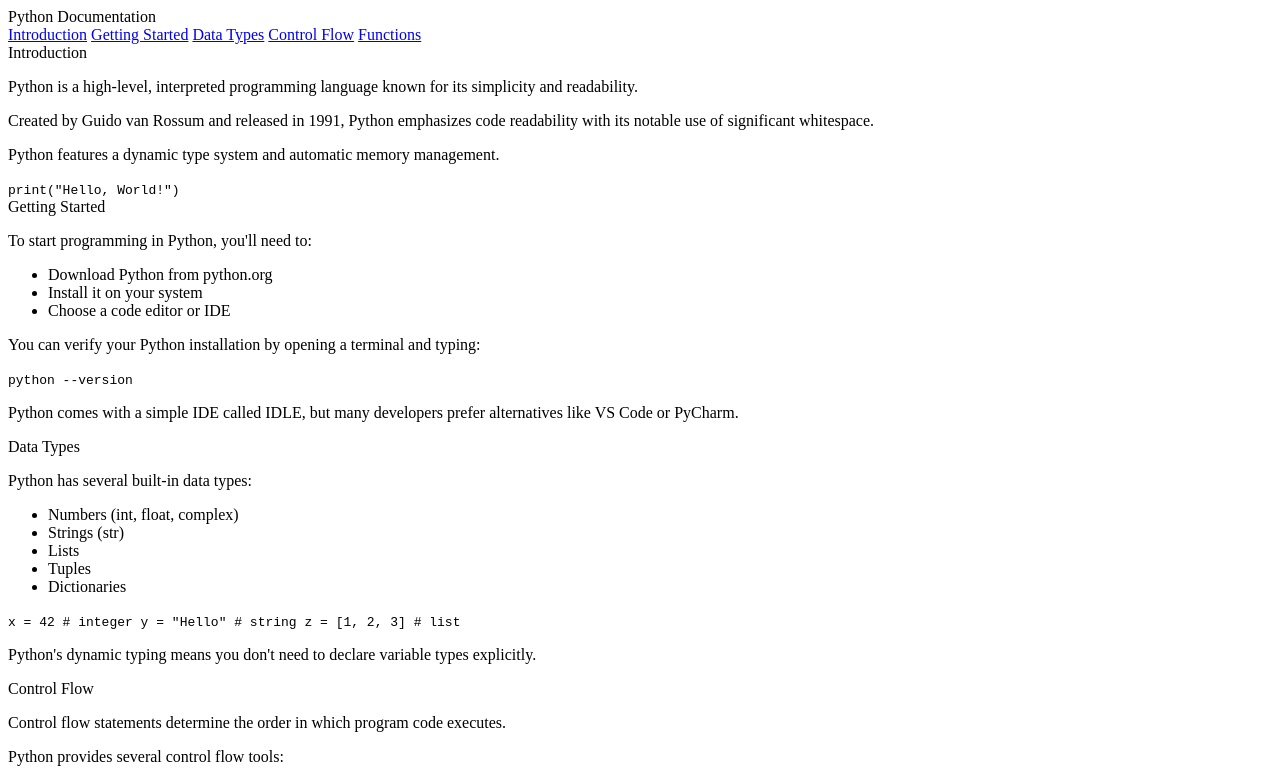
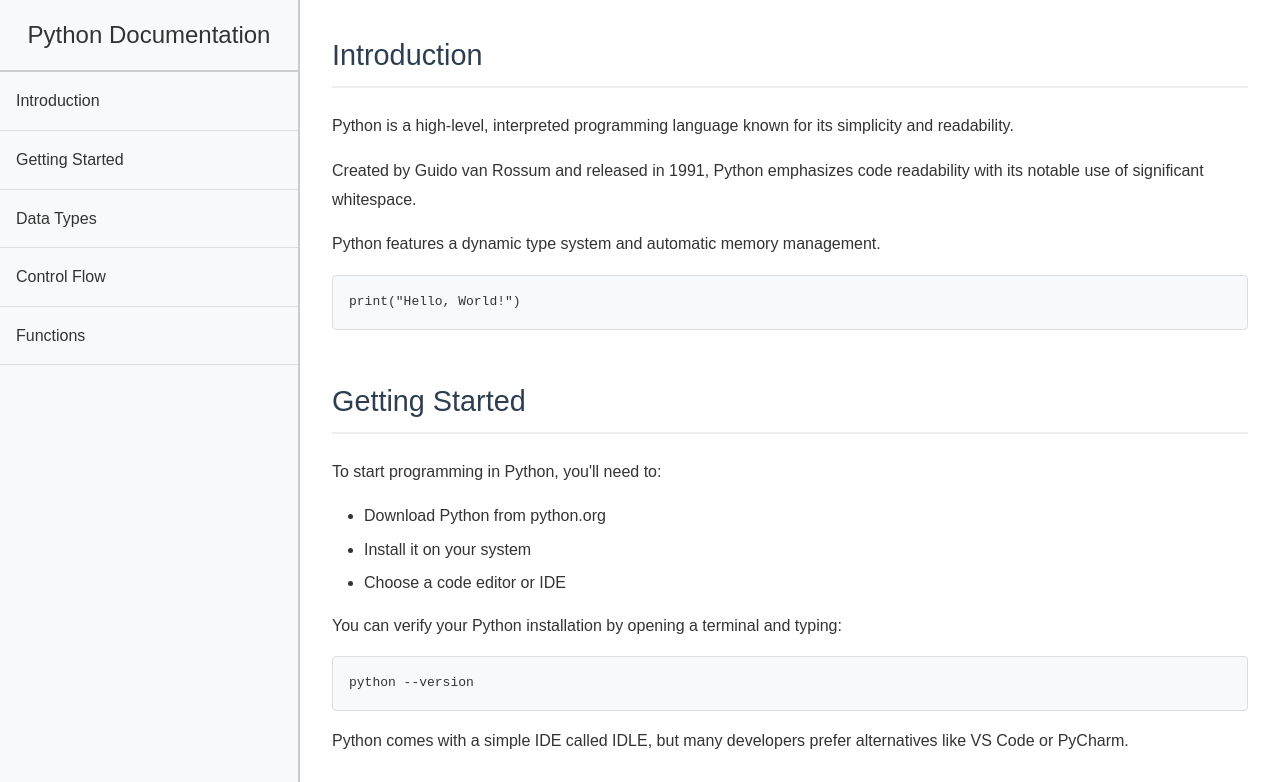
Before and after one commit to amirwebd3v/FreeCodeCamp, a website: page responsive-web-design/technical-documentation-page.html in a window 1280 px wide. Shown: the top 782 px of the page. Drawn offline with Linux system fonts and the light colour scheme; the site is published under a folder, as on GitHub Pages, so addresses that start at the root find nothing.

Commit message:
fixed all styles' routes

```diff
--- a/responsive-web-design/personal-portfolio-webpage.html
+++ b/responsive-web-design/personal-portfolio-webpage.html
@@ -4,7 +4,7 @@
     <meta charset="UTF-8">
     <meta name="viewport" content="width=device-width, initial-scale=1.0">
     <title>My Portfolio</title>
-    <link rel="stylesheet" href="/responsive-web-design/styles/personal-portfolio-webpage.css">
+    <link rel="stylesheet" href="styles/personal-portfolio-webpage.css">
 </head>
 <body>
     <nav id="navbar">
--- a/responsive-web-design/technical-documentation-page.html
+++ b/responsive-web-design/technical-documentation-page.html
@@ -4,7 +4,7 @@
     <meta charset="UTF-8">
     <meta name="viewport" content="width=device-width, initial-scale=1.0">
     <title>Python Documentation</title>
-    <link rel="stylesheet" href="/responsive-web-design/styles/technical-documentation-page.css">
+    <link rel="stylesheet" href="styles/technical-documentation-page.css">
 </head>
 <body>
     <nav id="navbar">
```
Also changed, not shown: responsive-web-design/tribute-page.html (+1 -1 lines).
